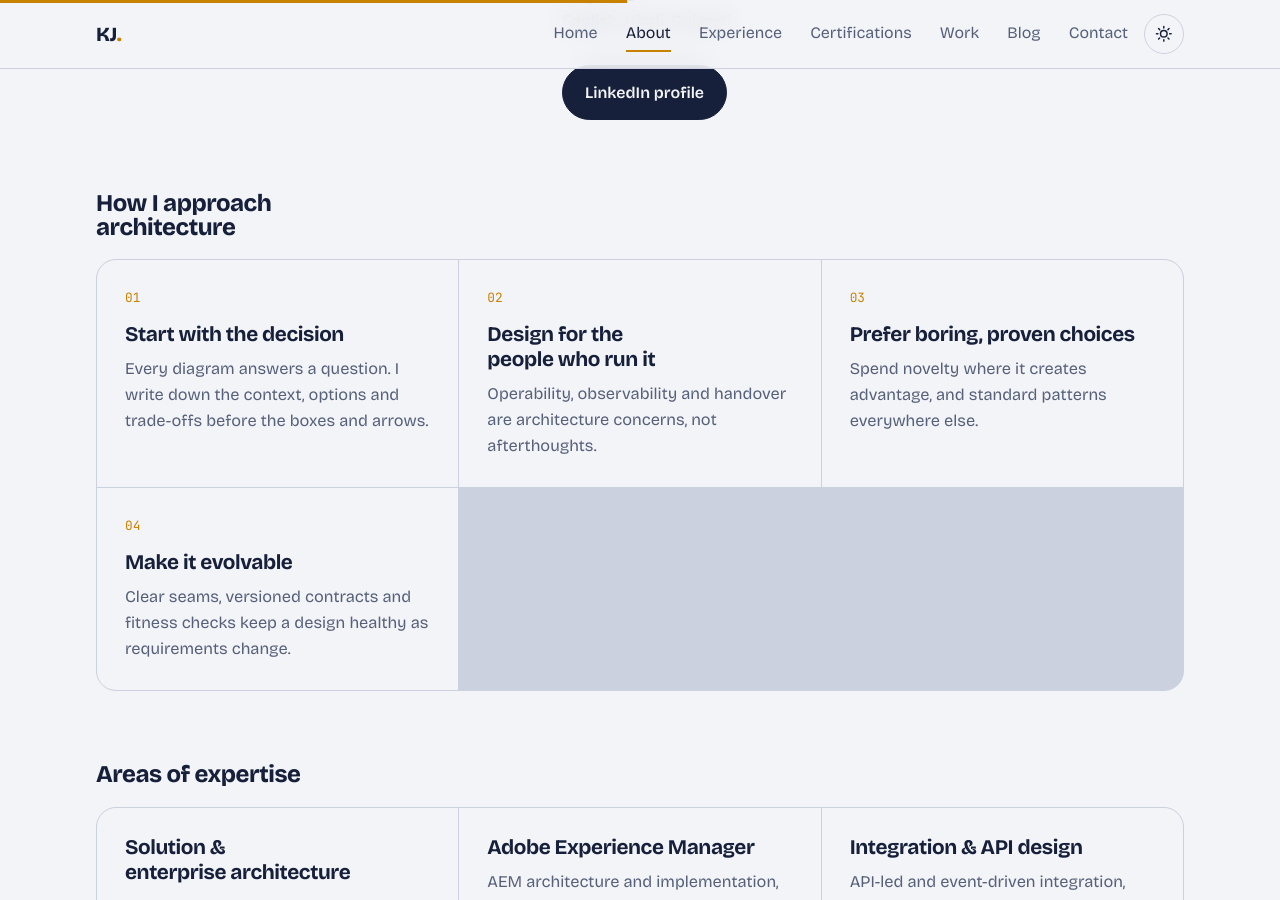
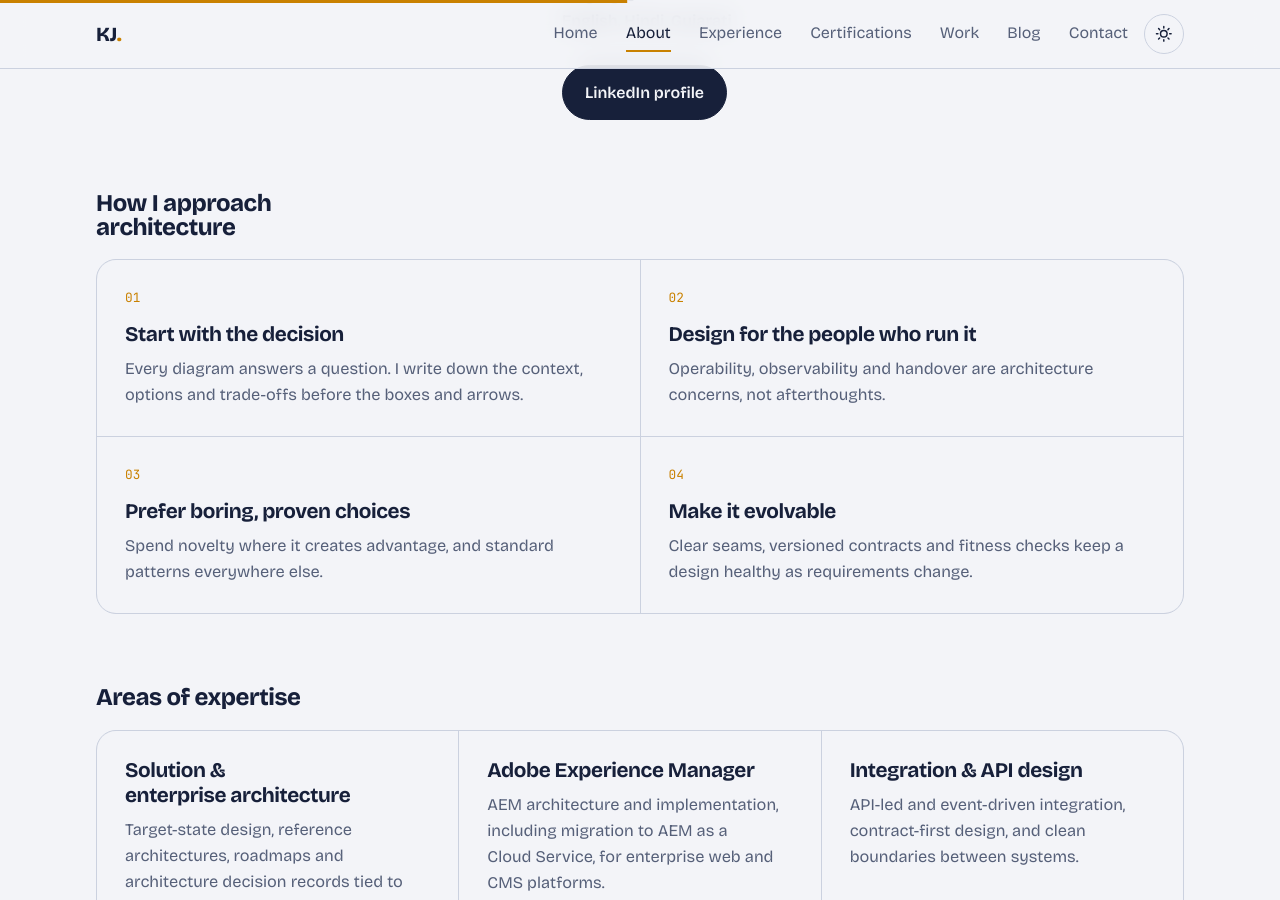
Before and after one commit to iamkevaljoshi/iamkevaljoshi.github.io, a Jekyll site: the page built from about.html, in a window 1280 px wide and 900 px high, scrolled down 1054 px. Built offline with Jekyll 4.4.1, drawn with Linux system fonts in a browser that asks for light colours.

Commit message:
Use two-column grid for principles
Co-Authored-By: Claude Opus 5.5 <noreply@anthropic.com>

```diff
--- a/about.html
+++ b/about.html
@@ -30,7 +30,7 @@ description: About Keval Joshi, a Mumbai-based Solutions Architect at DEPT® wit
 </div>
 
 <h2 class="sub">How I approach architecture</h2>
-<div class="grid">
+<div class="grid two">
   {%- for c in p.principles %}
   <div class="card"><span class="num">{{ forloop.index | prepend: '00' | slice: -2, 2 }}</span><h3>{{ c.title }}</h3><p>{{ c.text }}</p></div>
   {%- endfor %}
--- a/assets/css/site.css
+++ b/assets/css/site.css
@@ -282,3 +282,4 @@ footer{border-top:1px solid var(--line);padding:2rem 0 calc(2rem + env(safe-area
 h1,h2,h3{text-wrap:balance}
 p,li,dd{text-wrap:pretty}
 .prose{max-width:46rem}
+.grid.two{grid-template-columns:repeat(auto-fit,minmax(min(100%,24rem),1fr))}
```
